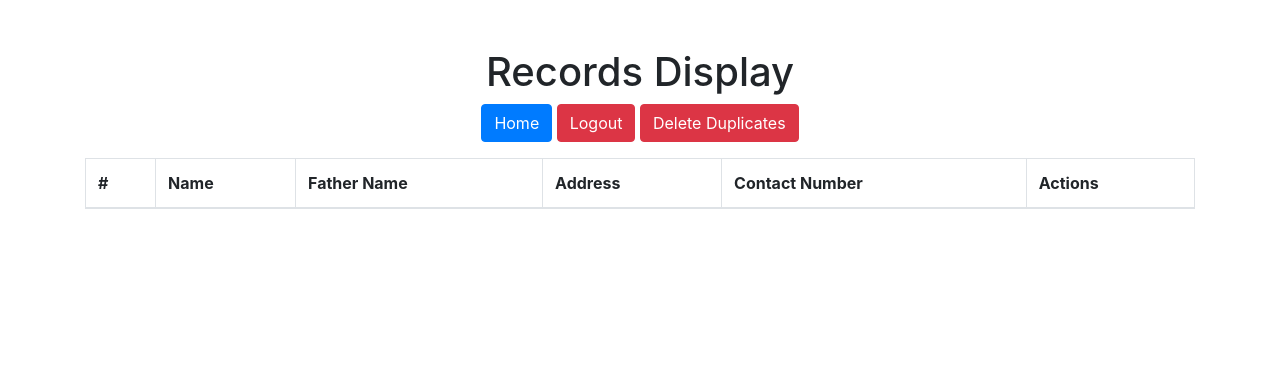
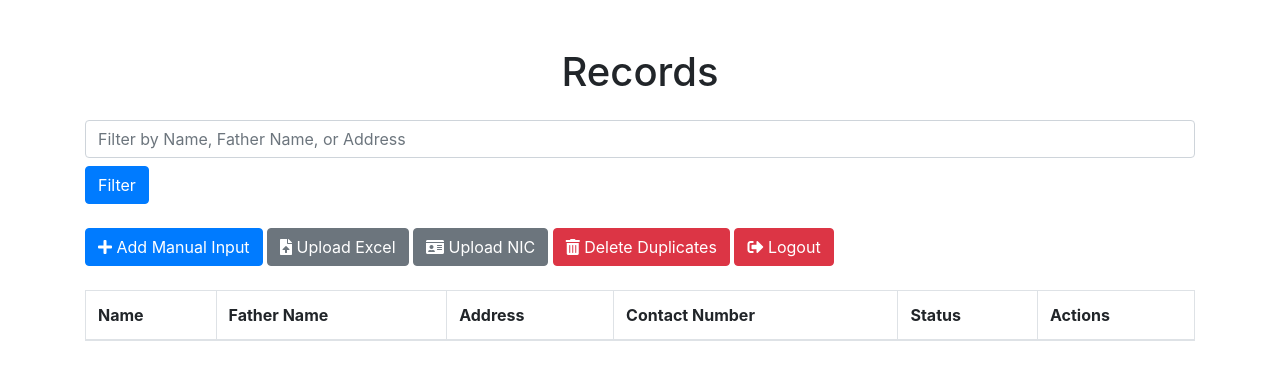
Before and after one commit to ijlalkhanzada/ration-manager, a Flask app: page /display in a window 1280 px wide. Shown: the top 380 px of the page. Run offline with Flask 3, Linux system fonts and the light colour scheme; a user stored in the database is signed in; lists and menus that the app fills with data are empty; some libraries are stand-ins or nearby versions.

Commit message:
Updated UI for records display: Improved layout and added icons for actions.

```diff
--- a/app.py
+++ b/app.py
@@ -1,7 +1,6 @@
 import os
 from flask import Flask, render_template, request, redirect, url_for, flash
 from flask_login import LoginManager, UserMixin, login_user, login_required, logout_user
-
 import pandas as pd
 from PIL import Image
 import pytesseract
@@ -48,11 +47,17 @@ def logout():
     return redirect(url_for('login'))
 
 # Display page
-@app.route('/display')
+@app.route('/display', methods=['GET', 'POST'])
 @login_required
 def display_records():
     global all_records
-    return render_template('display_records.html', records=all_records)
+    filter_value = request.form.get('filter_value')
+    filtered_records = all_records
+
+    if filter_value:
+        filtered_records = [record for record in all_records if record['Name'] == filter_value or record['Father Name'] == filter_value or record['Address'] == filter_value]
+
+    return render_template('display_records.html', records=filtered_records)
 
 # Folder to save uploads
 UPLOAD_FOLDER = 'uploads'
@@ -85,6 +90,11 @@ def upload_excel():
         # Read the Excel file
         df = pd.read_excel(file_path)
         records = df.to_dict(orient='records')
+
+        # Add is_active key to each record
+        for record in records:
+            record['is_active'] = True  # Set as active by default
+
         all_records.extend(records)
 
         return redirect(url_for('display_records'))
@@ -109,7 +119,7 @@ def upload_nic():
         nic_data = pytesseract.image_to_string(Image.open(nic_file_path))
 
         # Process NIC data (simplified for example)
-        records = [{'Name': 'Extracted Name', 'Father Name': 'Extracted Father Name', 'Address': 'Extracted Address', 'Contact Number': 'Extracted Contact Number'}]
+        records = [{'Name': 'Extracted Name', 'Father Name': 'Extracted Father Name', 'Address': 'Extracted Address', 'Contact Number': 'Extracted Contact Number', 'is_active': True}]  # Set as active by default
         all_records.extend(records)
 
         return redirect(url_for('display_records'))
@@ -127,7 +137,7 @@ def manual_input():
         contact_number = request.form['contact_number']
 
         # Store manual input data
-        records = [{'Name': name, 'Father Name': father_name, 'Address': address, 'Contact Number': contact_number}]
+        records = [{'Name': name, 'Father Name': father_name, 'Address': address, 'Contact Number': contact_number, 'is_active': True}]  # Set as active by default
         all_records.extend(records)
 
         return redirect(url_for('display_records'))
@@ -148,6 +158,14 @@ def update_record(record_id):
 
     record = all_records[record_id]
     return render_template('update.html', record=record, record_id=record_id)
+
+# Toggle active status route
+@app.route('/toggle_status/<int:record_id>')
+@login_required
+def toggle_status(record_id):
+    global all_records
+    all_records[record_id]['is_active'] = not all_records[record_id]['is_active']  # Toggle the status
+    return redirect(url_for('display_records'))
 
 # Delete route
 @app.route('/delete/<int:record_id>')
--- a/templates/display_records.html
+++ b/templates/display_records.html
@@ -3,49 +3,81 @@
 <head>
     <meta charset="UTF-8">
     <meta name="viewport" content="width=device-width, initial-scale=1.0">
-    <link href="https://stackpath.bootstrapcdn.com/bootstrap/4.5.2/css/bootstrap.min.css" rel="stylesheet">
+    <link rel="stylesheet" href="https://stackpath.bootstrapcdn.com/bootstrap/4.5.2/css/bootstrap.min.css">
     <link rel="stylesheet" href="https://cdnjs.cloudflare.com/ajax/libs/font-awesome/5.15.4/css/all.min.css">
     <title>Display Records</title>
+    <style>
+        .action-btn {
+            margin-right: 5px;
+        }
+    </style>
 </head>
 <body>
     <div class="container mt-5">
-        <h1 class="text-center">Records Display</h1>
+        <h1 class="mb-4 text-center">Records</h1>
 
-        <!-- Navigation Buttons -->
-        <div class="mb-3 text-center">
-            <a href="{{ url_for('index') }}" class="btn btn-primary">Home</a>
-            <a href="{{ url_for('logout') }}" class="btn btn-danger">Logout</a>
-            <a href="{{ url_for('delete_duplicates') }}" class="btn btn-danger">Delete Duplicates</a>
+        <!-- Filter Form -->
+        <form method="POST" class="mb-4">
+            <input type="text" name="filter_value" placeholder="Filter by Name, Father Name, or Address" class="form-control mb-2">
+            <button type="submit" class="btn btn-primary">Filter</button>
+        </form>
+
+        <div class="mb-4">
+            <a href="{{ url_for('manual_input') }}" class="btn btn-primary">
+                <i class="fas fa-plus"></i> Add Manual Input
+            </a>
+            <a href="{{ url_for('upload_excel') }}" class="btn btn-secondary">
+                <i class="fas fa-file-upload"></i> Upload Excel
+            </a>
+            <a href="{{ url_for('upload_nic') }}" class="btn btn-secondary">
+                <i class="fas fa-id-card"></i> Upload NIC
+            </a>
+            <a href="{{ url_for('delete_duplicates') }}" class="btn btn-danger">
+                <i class="fas fa-trash-alt"></i> Delete Duplicates
+            </a>
+            <a href="{{ url_for('logout') }}" class="btn btn-danger">
+                <i class="fas fa-sign-out-alt"></i> Logout
+            </a>
         </div>
 
-        <!-- Records Table -->
-        <table class="table table-bordered table-striped">
+        <table class="table table-bordered">
             <thead>
                 <tr>
-                    <th>#</th>
                     <th>Name</th>
                     <th>Father Name</th>
                     <th>Address</th>
                     <th>Contact Number</th>
+                    <th>Status</th>
                     <th>Actions</th>
                 </tr>
             </thead>
             <tbody>
                 {% for record in records %}
-                    <tr {% if record.duplicate %}style="background-color: yellow;"{% endif %}>
-                        <td>{{ loop.index }}</td>
+                <tr>
                     <td>{{ record['Name'] }}</td>
                     <td>{{ record['Father Name'] }}</td>
                     <td>{{ record['Address'] }}</td>
                     <td>{{ record['Contact Number'] }}</td>
                     <td>
-                            <a href="{{ url_for('update_record', record_id=loop.index0) }}" class="btn btn-info">
-                                <i class="fas fa-edit"></i>
-                            </a>
+                        <span class="badge {{ 'badge-success' if record.is_active else 'badge-danger' }}">
+                            {{ 'Active' if record.is_active else 'Inactive' }}
+                        </span>
                     </td>
                     <td>
-                            <a href="{{ url_for('delete_record', record_id=loop.index0) }}" class="btn btn-danger" onclick="return confirm('Are you sure you want to delete this record?');">
-                                <i class="fas fa-trash-alt"></i>
+                        {% if record.is_active %}
+                            <a href="{{ url_for('toggle_status', record_id=loop.index0) }}" class="btn btn-danger btn-sm action-btn" title="Deactivate">
+                                <i class="fas fa-ban"></i> Deactivate
+                            </a>
+                        {% else %}
+                            <a href="{{ url_for('toggle_status', record_id=loop.index0) }}" class="btn btn-success btn-sm action-btn" title="Activate">
+                                <i class="fas fa-check"></i> Activate
+                            </a>
+                        {% endif %}
+                        <a href="{{ url_for('update_record', record_id=loop.index0) }}" class="btn btn-warning btn-sm action-btn" title="Update">
+                            <i class="fas fa-edit"></i> Update
+                        </a>
+                        <a href="{{ url_for('delete_record', record_id=loop.index0) }}" class="btn btn-danger btn-sm action-btn" title="Delete">
+                            <i class="fas fa-trash-alt"></i> Delete
                         </a>
                     </td>
                 </tr>
@@ -55,7 +87,7 @@
     </div>
 
     <script src="https://code.jquery.com/jquery-3.5.1.slim.min.js"></script>
-    <script src="https://cdn.jsdelivr.net/npm/@popperjs/core@2.11.6/dist/umd/popper.min.js"></script>
+    <script src="https://cdn.jsdelivr.net/npm/@popperjs/core@2.0.11/dist/umd/popper.min.js"></script>
     <script src="https://stackpath.bootstrapcdn.com/bootstrap/4.5.2/js/bootstrap.min.js"></script>
 </body>
 </html>
```
Also changed, not shown: uploads/IMG_20240914_225752.jpg (added), 1 other file. Lines whose indentation alone changed are shown as unchanged.
